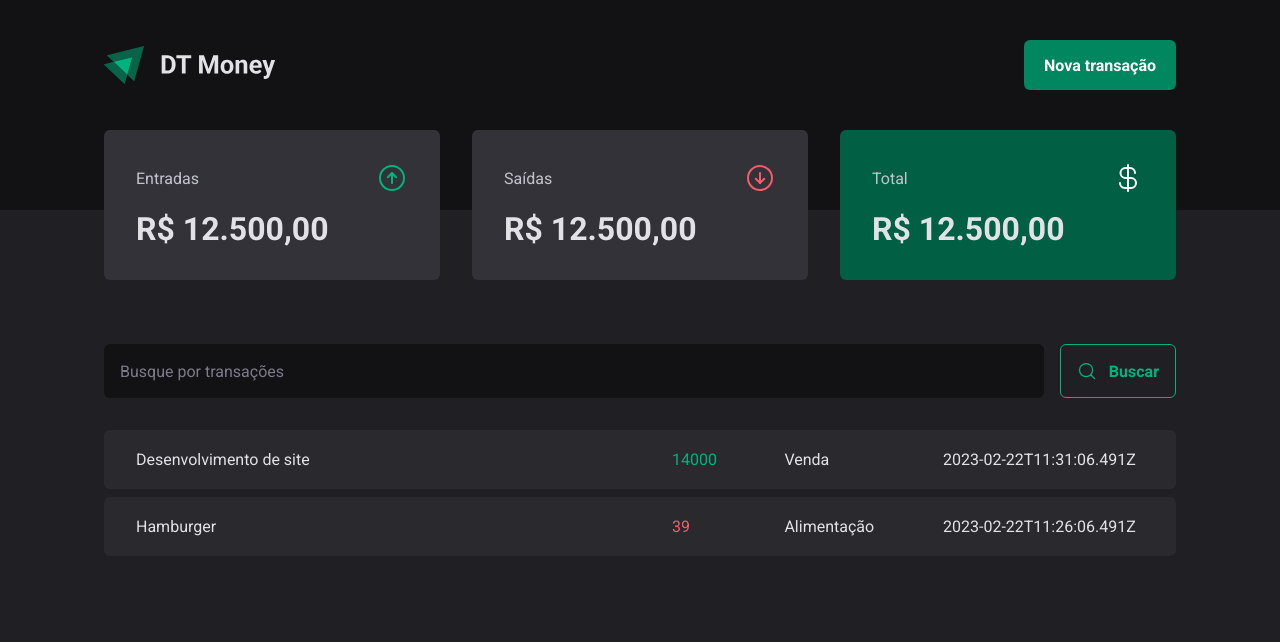
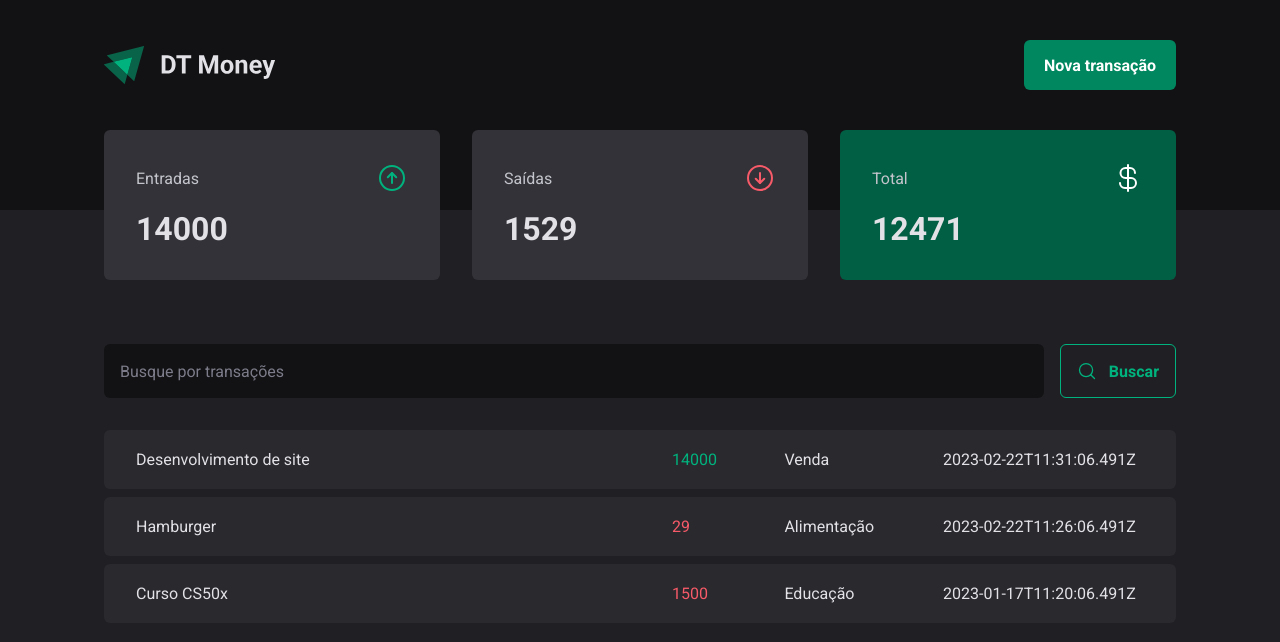
Before and after one commit to yurisoaresm/dt-money, a React (Vite) app: page / in a window 1280 px wide. Shown: the top 642 px of the page. Built offline with nearby package versions, Linux system fonts and the light colour scheme; data requests are answered from the project's data file.

Commit message:
feat: create calculation of the cash flow

```diff
--- a/server.json
+++ b/server.json
@@ -5,7 +5,7 @@
       "description": "Desenvolvimento de site",
       "type": "income",
       "category": "Venda",
-      "price": "14000",
+      "price": 14000,
       "createAt": "2023-02-22T11:31:06.491Z"
     },
     {
@@ -13,8 +13,16 @@
       "description": "Hamburger",
       "type": "outcome",
       "category": "Alimentação",
-      "price": "39",
+      "price": 29,
       "createAt": "2023-02-22T11:26:06.491Z"
+    },
+    {
+      "id": 3,
+      "description": "Curso CS50x",
+      "type": "outcome",
+      "category": "Educação",
+      "price": 1500,
+      "createAt": "2023-01-17T11:20:06.491Z"
     }
   ]
 }
--- a/src/components/Summary/index.tsx
+++ b/src/components/Summary/index.tsx
@@ -8,6 +8,25 @@
 export function Summary() {
   const { transactions } = useContext(TransactionsContext)
 
+  const summary = transactions.reduce(
+    (acc, transaction) => {
+      if (transaction.type === 'income') {
+        acc.income += transaction.price;
+        acc.total += transaction.price;
+      } else {
+        acc.outcome += transaction.price;
+        acc.total -= transaction.price;
+      }
+
+      return acc;
+    },
+    {
+      income: 0,
+      outcome: 0,
+      total: 0
+    }
+    )
+
   return (
     <SummaryContainer>
       <SummaryCard>
@@ -16,7 +35,7 @@
           <ArrowCircleUp size={32} color="#00b37e" />
         </header>
 
-        <strong>R$ 12.500,00</strong>
+        <strong>{summary.income}</strong>
       </SummaryCard>
 
       <SummaryCard>
@@ -25,7 +44,7 @@
           <ArrowCircleDown size={32} color="#f75a68" />
         </header>
 
-        <strong>R$ 12.500,00</strong>
+        <strong>{summary.outcome}</strong>
       </SummaryCard>
 
       <SummaryCard variant="green">
@@ -34,7 +53,7 @@
           <CurrencyDollar size={32} color="#fff" />
         </header>
 
-        <strong>R$ 12.500,00</strong>
+        <strong>{summary.total}</strong>
       </SummaryCard>
     </SummaryContainer>
   )
```
